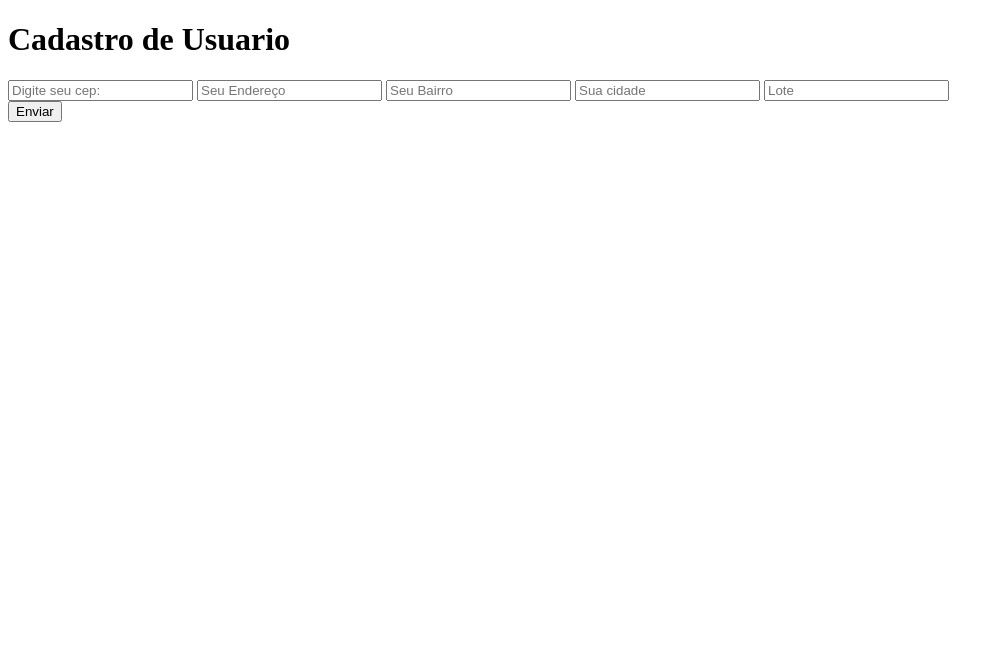
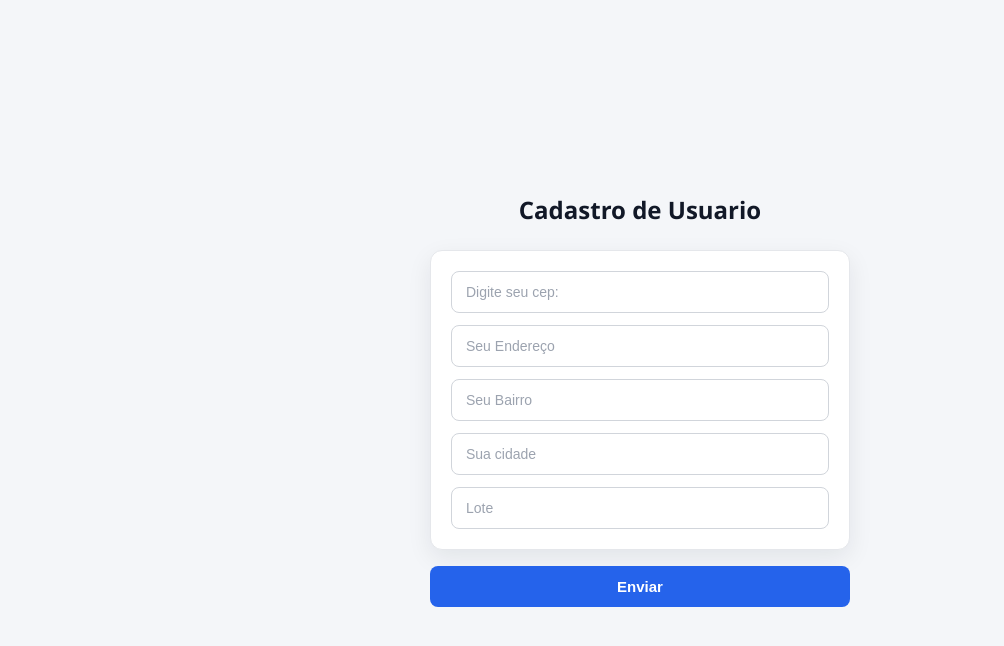
Before and after one commit to Mateusrevilo/viacep, a plain HTML site: page index.html in a window 1280 px wide. Shown: the whole page, without its empty margins (0-1004 px from the left). Drawn offline with Linux system fonts and the light colour scheme.

Commit message:
Adiciona estilo ao formulario de cadastro
Co-authored-by: Cursor <cursoragent@cursor.com>

```diff
--- a/index.html
+++ b/index.html
@@ -3,7 +3,8 @@
 <head>
     <meta charset="UTF-8">
     <meta name="viewport" content="width=device-width, initial-scale=1.0">
-    <title>Document</title>
+    <title>Cadastro de Usuario</title>
+    <link rel="stylesheet" href="style.css">
 </head>
 <body>
     <main>
--- /dev/null
+++ b/style.css
@@ -0,0 +1,93 @@
+* {
+  box-sizing: border-box;
+}
+
+body {
+  margin: 0;
+  font-family: "Segoe UI", Tahoma, Arial, sans-serif;
+  background: #f4f6f9;
+  color: #1f2937;
+}
+
+main {
+  min-height: 100vh;
+  display: flex;
+  flex-direction: column;
+  align-items: center;
+  justify-content: center;
+  padding: 32px 16px;
+}
+
+h1 {
+  margin: 0 0 24px;
+  font-size: 24px;
+  font-weight: 600;
+  color: #111827;
+  text-align: center;
+}
+
+form {
+  width: 100%;
+  max-width: 420px;
+  background: #ffffff;
+  border: 1px solid #e5e7eb;
+  border-radius: 12px;
+  padding: 20px;
+  box-shadow: 0 8px 24px rgba(15, 23, 42, 0.08);
+  display: grid;
+  gap: 12px;
+}
+
+input {
+  width: 100%;
+  padding: 12px 14px;
+  border: 1px solid #d1d5db;
+  border-radius: 8px;
+  font-size: 14px;
+  background: #ffffff;
+  color: #111827;
+  outline: none;
+  transition: border-color 0.15s ease, box-shadow 0.15s ease;
+}
+
+input::placeholder {
+  color: #9ca3af;
+}
+
+input:focus {
+  border-color: #2563eb;
+  box-shadow: 0 0 0 3px rgba(37, 99, 235, 0.2);
+}
+
+button#enviar {
+  margin-top: 16px;
+  width: 100%;
+  max-width: 420px;
+  padding: 12px 16px;
+  border: none;
+  border-radius: 8px;
+  background: #2563eb;
+  color: #ffffff;
+  font-size: 15px;
+  font-weight: 600;
+  cursor: pointer;
+  transition: background 0.15s ease, transform 0.05s ease;
+}
+
+button#enviar:hover {
+  background: #1d4ed8;
+}
+
+button#enviar:active {
+  transform: translateY(1px);
+}
+
+@media (max-width: 480px) {
+  h1 {
+    font-size: 20px;
+  }
+
+  form {
+    padding: 16px;
+  }
+}
```
